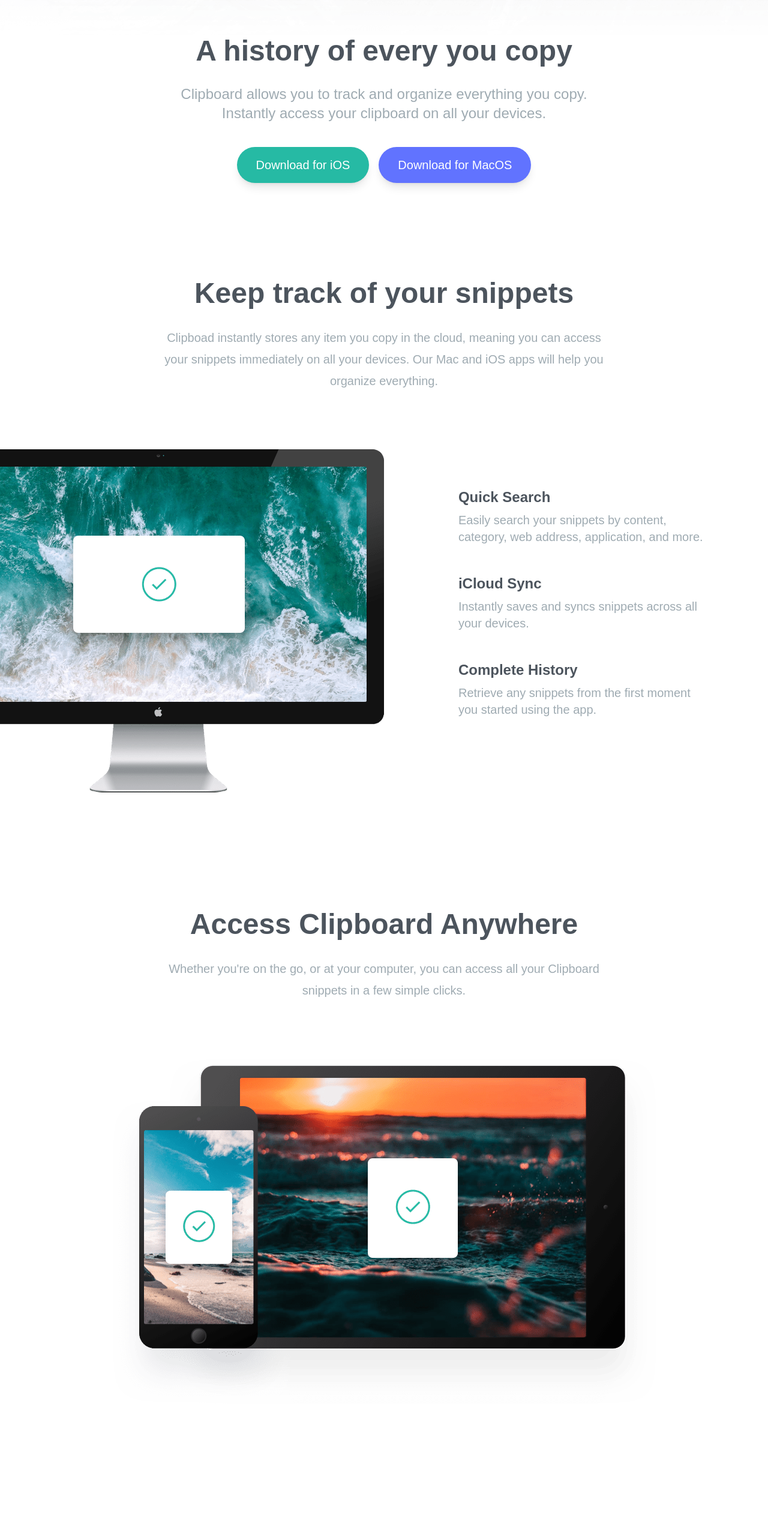
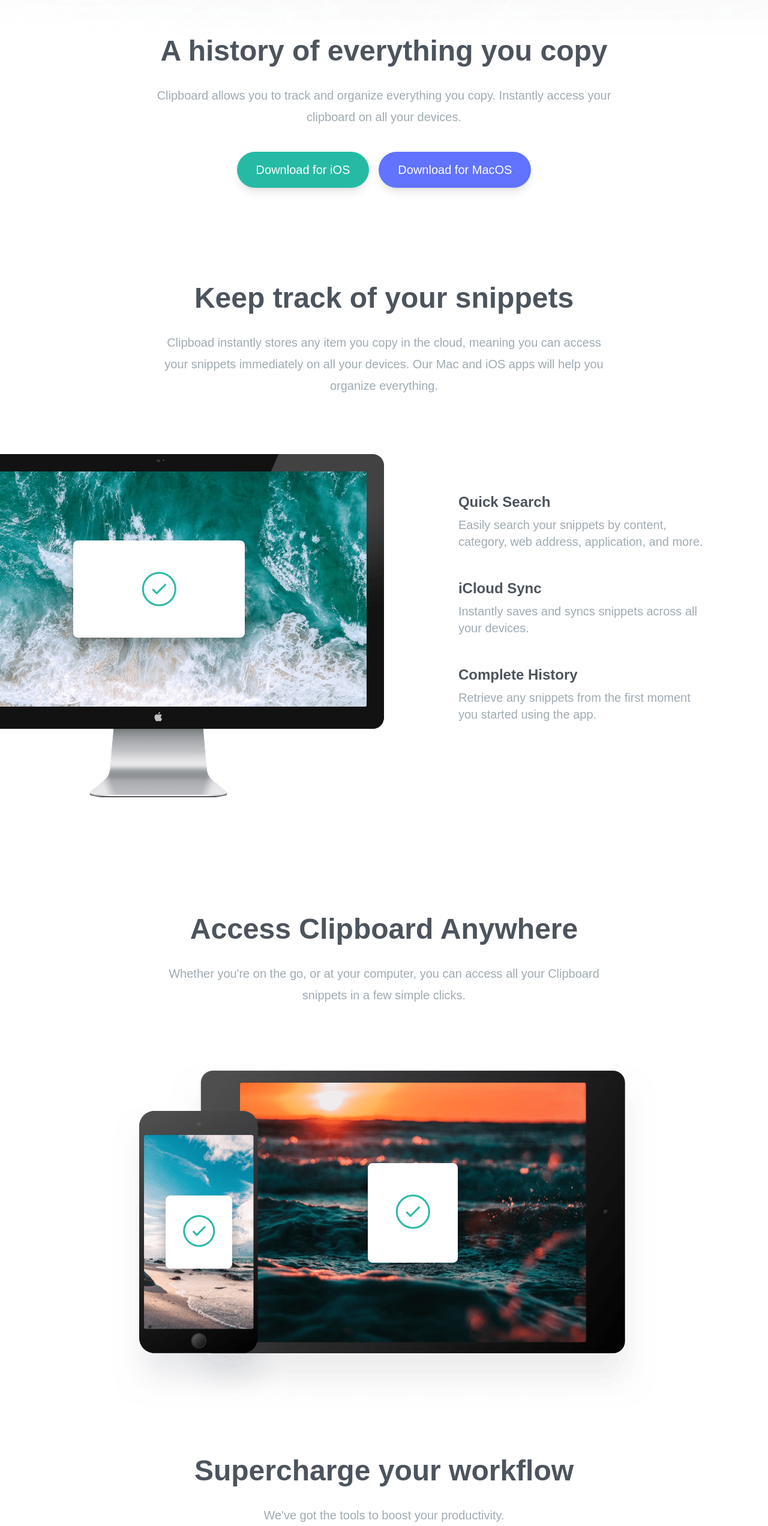
Before and after one commit to thomasmartinez114/tailwind-sandbox, a website: page 04-website-projects/00-clipboard/index.html in a window 1280 px wide. Shown: the part 256-2800 px from the top of the page at 60% size. Before the commit the page ends 2676 px from the top, so only its background shows below. Drawn offline with Linux system fonts and the light colour scheme; a web font is replaced by a local one.

Commit message:
created .section-content directive

```diff
--- a/04-website-projects/00-clipboard/index.html
+++ b/04-website-projects/00-clipboard/index.html
@@ -18,9 +18,9 @@
       <div class="section-container mb-40 pt-16">
         <img src="images/logo3.svg" alt="" class="mx-auto my-16" />
 
-        <h3>A history of every you copy</h3>
+        <h3>A history of everything you copy</h3>
 
-        <p class="max-w-3xl mx-auto mb-10 text-2xl text-grayishBlue">
+        <p class="section-content text-2xl mb-10">
           Clipboard allows you to track and organize everything you copy.
           Instantly access your clipboard on all your devices.
         </p>
@@ -45,9 +45,7 @@
     <section id="snippets">
       <div class="section-container my-20">
         <h3>Keep track of your snippets</h3>
-        <p
-          class="max-w-3xl mx-auto mb-24 text-xl leading-9 text-center text-grayishBlue"
-        >
+        <p class="section-content mb-24">
           Clipboad instantly stores any item you copy in the cloud, meaning you
           can access your snippets immediately on all your devices. Our Mac and
           iOS apps will help you organize everything.
@@ -110,9 +108,7 @@
     <section id="access">
       <div class="section-container my-20">
         <h3>Access Clipboard Anywhere</h3>
-        <p
-          class="max-w-3xl mx-auto mb-24 text-xl leading-9 text-center text-grayishBlue"
-        >
+        <p class="section-content mb-24">
           Whether you're on the go, or at your computer, you can access all your
           Clipboard snippets in a few simple clicks.
         </p>
@@ -120,5 +116,15 @@
         <img src="images/image-devices.png" alt="" class="mx-auto" />
       </div>
     </section>
+
+    <!-- Supercharge Section -->
+    <section id="supercharge">
+      <div class="section-container my-20">
+        <h3>Supercharge your workflow</h3>
+        <p class="section-content mb-16">
+          We've got the tools to boost your productivity.
+        </p>
+      </div>
+    </section>
   </body>
 </html>
--- a/04-website-projects/00-clipboard/input.css
+++ b/04-website-projects/00-clipboard/input.css
@@ -10,6 +10,10 @@
 
 .section-container {
   @apply max-w-6xl mx-auto text-center px-10;
+}
+
+.section-content {
+  @apply max-w-3xl mx-auto text-xl leading-9 text-center text-grayishBlue;
 }
 
 .button-container {
```
Also changed, not shown: 04-website-projects/00-clipboard/css/style.css.
